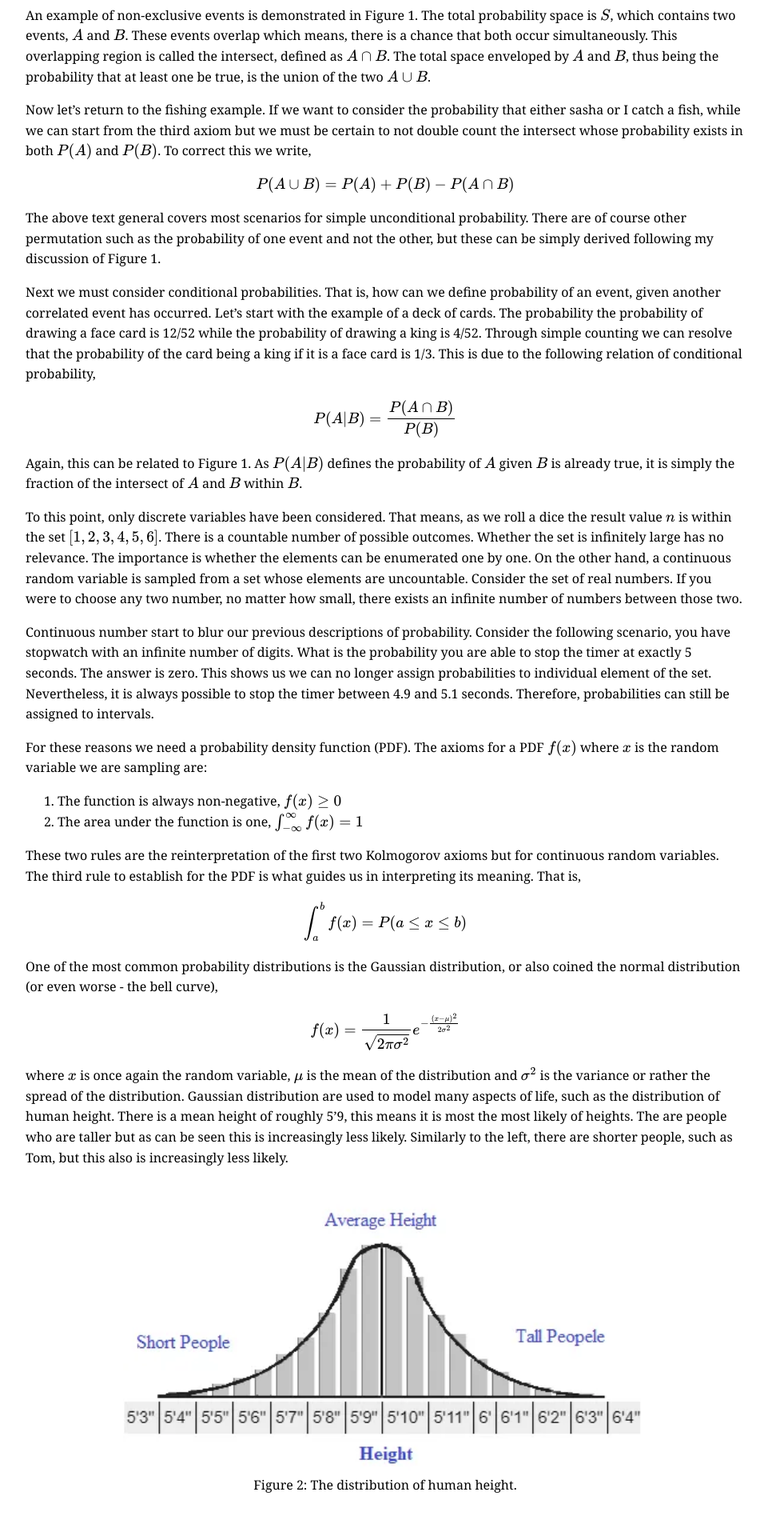
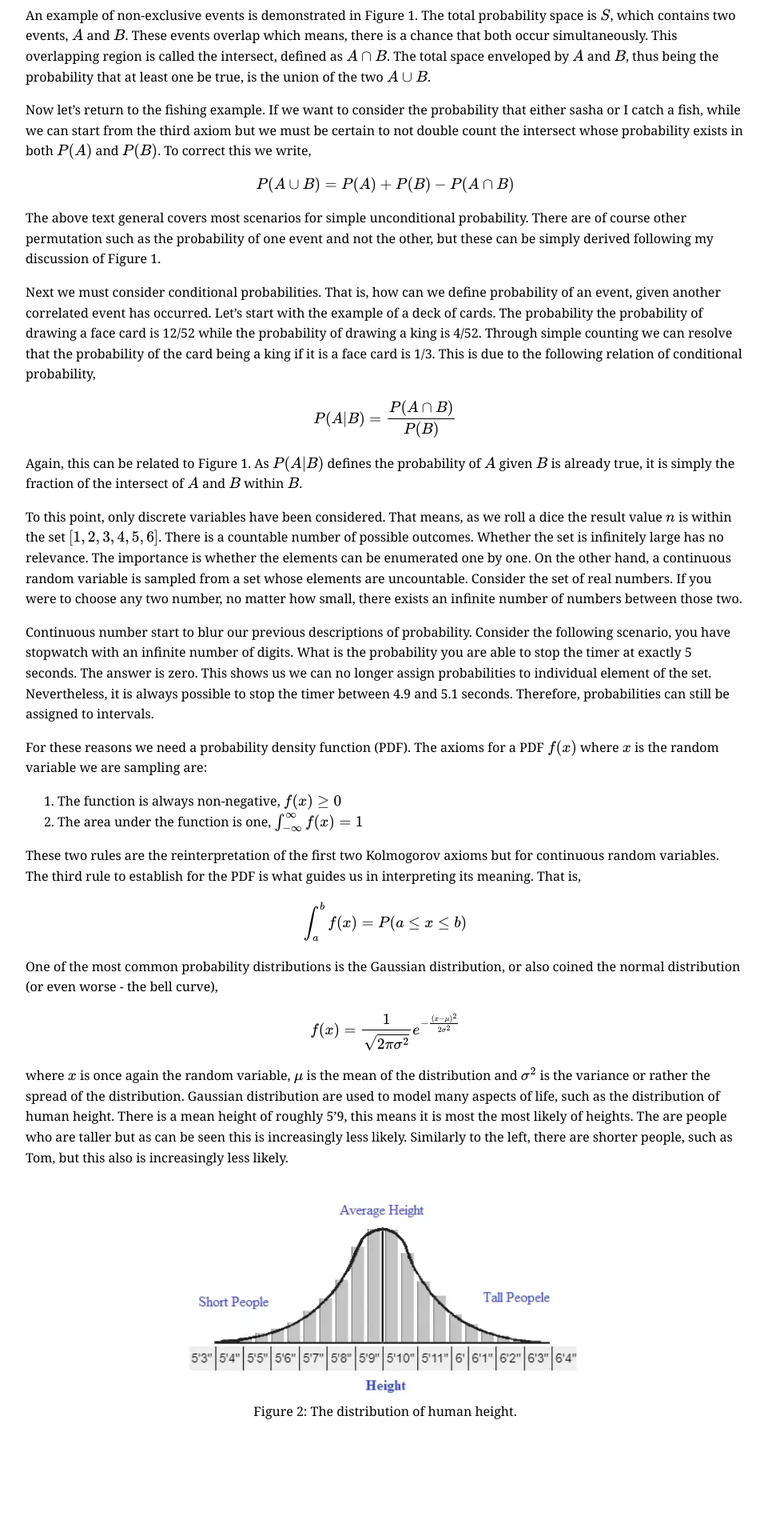
Before and after one commit to sroygara/sroygara.github.io, a Jekyll site: the page built from writing/StatisticalAnalysis.md, in a window 1280 px wide. Shown: the part 1470-3390 px from the top of the page at 80% size, without its empty margins (158-1119 px from the left). Built offline with Jekyll 4.4.1, drawn with Linux system fonts in a browser that asks for light colours; after the commit the page ends 3298 px from its top, so only the background shows below that.

Commit message:
changed image size

```diff
--- a/writing/StatisticalAnalysis.md
+++ b/writing/StatisticalAnalysis.md
@@ -73,7 +73,7 @@ $$
 where $x$ is once again the random variable, $\mu$ is the mean of the distribution and $\sigma^2$ is the variance or rather the spread of the distribution. Gaussian distribution are used to model many aspects of life, such as the distribution of human height. There is a mean height of roughly 5'9, this means it is most the most likely of heights. The are people who are taller but as can be seen this is increasingly less likely. Similarly to the left, there are shorter people, such as Tom, but this also is increasingly less likely.
 
 <figure style="text-align: center;">
-    <img src="StatsImages/height.jpg" alt="Here is the description" style="display: block; margin: auto;" width="80%" />
+    <img src="StatsImages/height.jpg" alt="Here is the description" style="display: block; margin: auto;" width="60%" />
     <figcaption style="font-size: 1em;">Figure 2: The distribution of human height.</figcaption>
 </figure>
 
```
